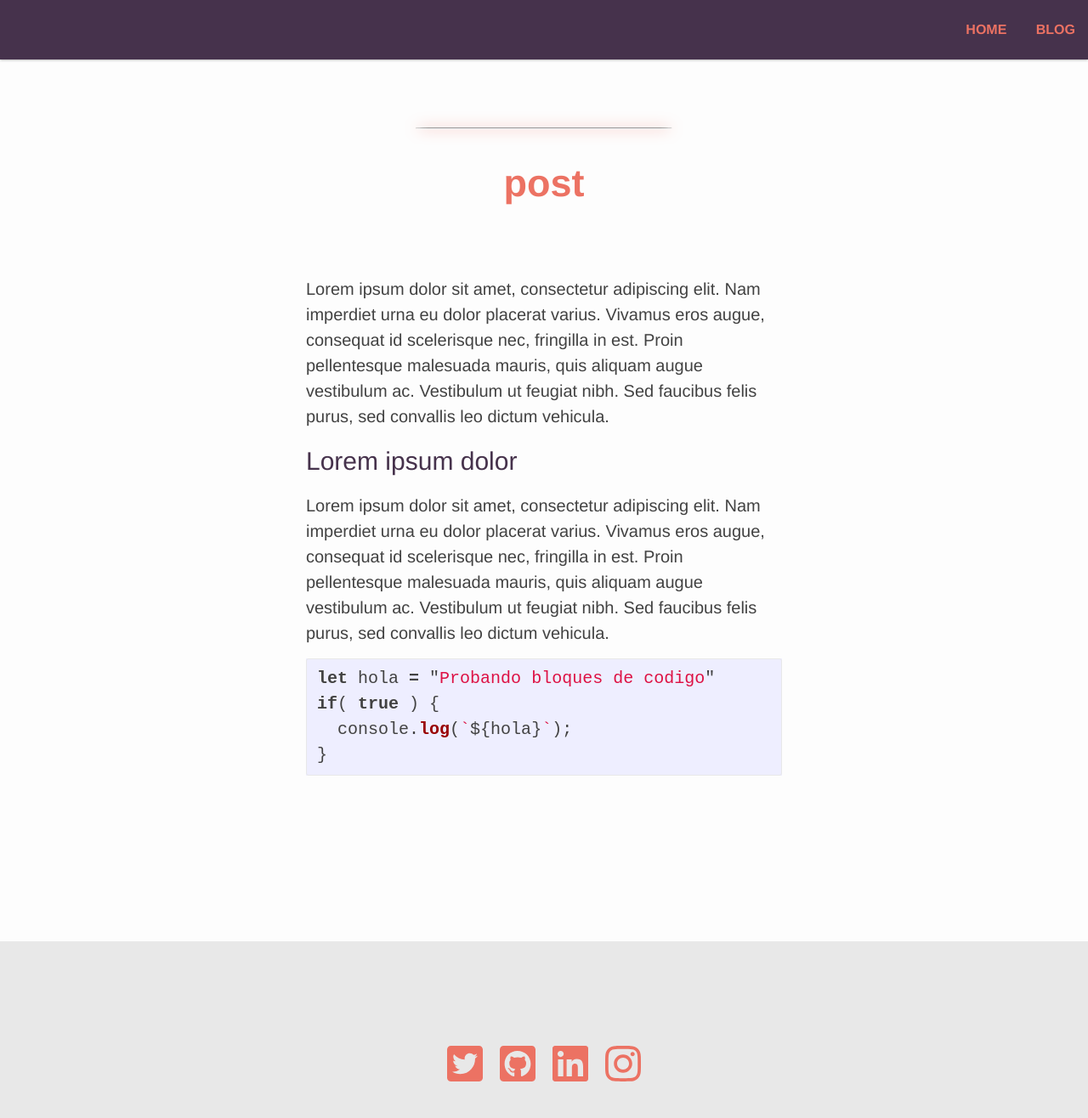
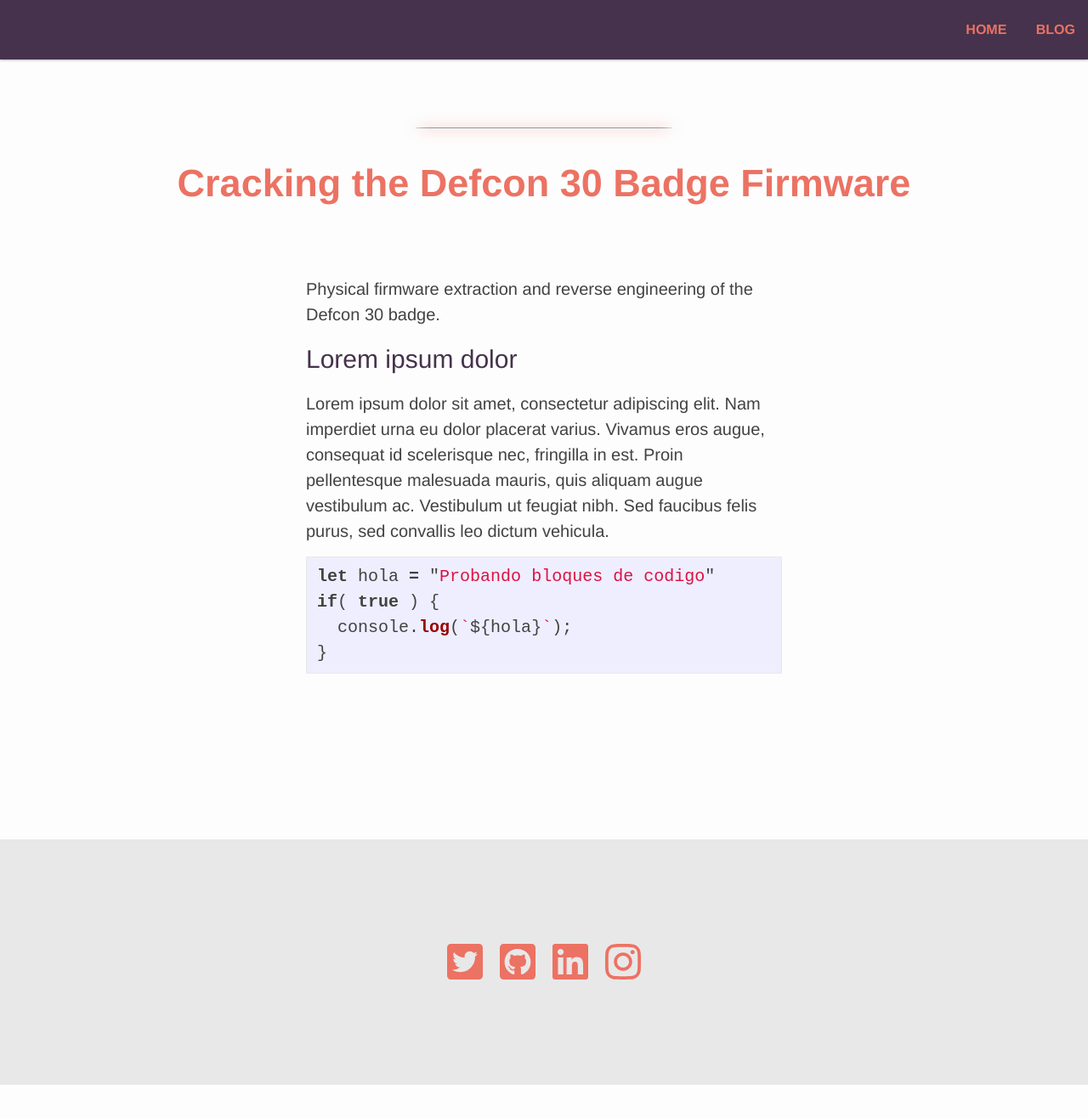
Before and after one commit to elbee-cyber/old.elbee-cyber.github.io, a Jekyll site: the page built from _posts/2022-11-22-Cracking-the-Defcon-30-Badge-Firmware.md, in a window 1280 px wide and 1397 px high. Shown: the top 1316 px of the window at 85% size. Built offline with Jekyll 4.4.1, drawn with Linux system fonts in a browser that asks for light colours.

Commit message:
Update 2022-11-22-Cracking-the-Defcon-30-Badge-Firmware.md

```diff
--- a/_posts/2022-11-22-Cracking-the-Defcon-30-Badge-Firmware.md
+++ b/_posts/2022-11-22-Cracking-the-Defcon-30-Badge-Firmware.md
@@ -1,9 +1,9 @@
 ---
 layout: post
-title: post
+title: Cracking the Defcon 30 Badge Firmware
 ---
 
-Lorem ipsum dolor sit amet, consectetur adipiscing elit. Nam imperdiet urna eu dolor placerat varius. Vivamus eros augue, consequat id scelerisque nec, fringilla in est. Proin pellentesque malesuada mauris, quis aliquam augue vestibulum ac. Vestibulum ut feugiat nibh. Sed faucibus felis purus, sed convallis leo dictum vehicula.
+Physical firmware extraction and reverse engineering of the Defcon 30 badge.
 
 ## Lorem ipsum dolor
 
```
